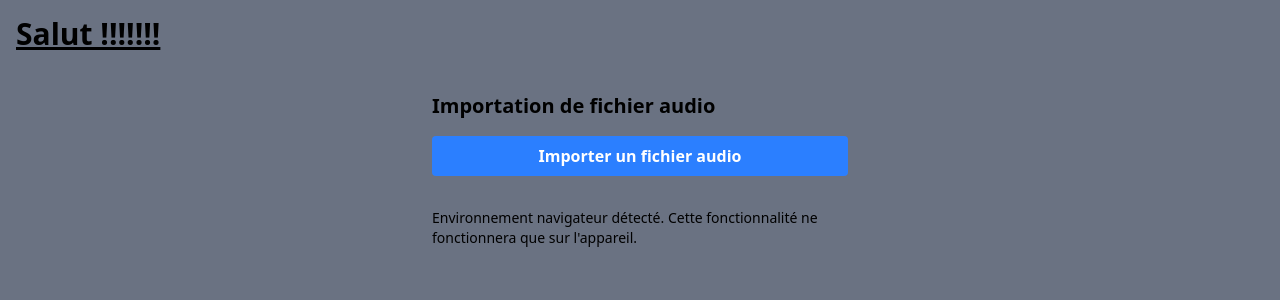
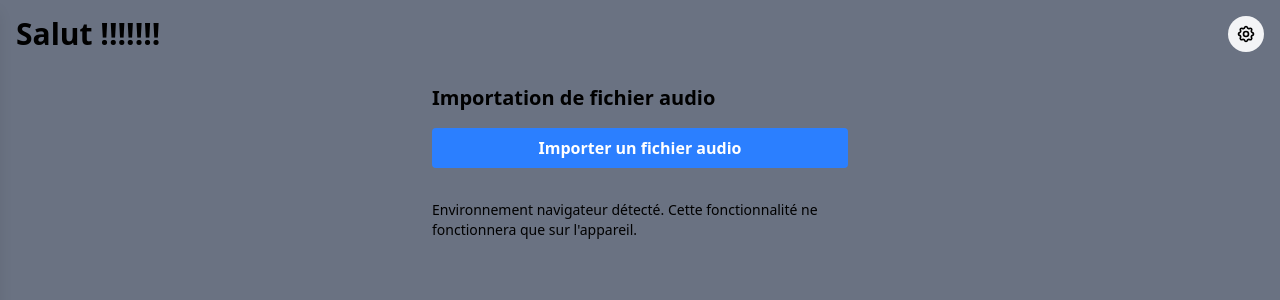
Before and after one commit to Raspberry42/Audio-lab-v3, a SvelteKit app: page / in a window 1280 px wide. Shown: the top 300 px of the page. Built offline with nearby package versions, Linux system fonts and the light colour scheme.

Commit message:
Ajout d'une modal pour les paramètres, il faut faire fonctionner le bouton fermer

```diff
--- /dev/null
+++ b/src/lib/components/parametre/Bouton.svelte
@@ -0,0 +1,27 @@
+<!-- src/lib/components/parametre/Bouton.svelte -->
+<script>
+  // Utiliser props au lieu de createEventDispatcher dans Svelte 5
+  let { onClick } = $props();
+
+  // Fonction pour gérer les événements clavier
+  function handleKeydown(event) {
+    // Activer le bouton quand on appuie sur Entrée ou Espace
+    if (event.key === 'Enter' || event.key === ' ') {
+      event.preventDefault(); // Empêcher le défilement avec la touche Espace
+      onClick();
+    }
+  }
+</script>
+
+<button
+  class="p-2 bg-gray-100 rounded-full hover:bg-gray-200 transition-colors"
+  onclick={onClick}
+  onkeydown={handleKeydown}
+  aria-label="Paramètres"
+>
+  <!-- Icône d'engrenage -->
+  <svg xmlns="http://www.w3.org/2000/svg" class="h-5 w-5" fill="none" viewBox="0 0 24 24" stroke="currentColor">
+    <path stroke-linecap="round" stroke-linejoin="round" stroke-width="2" d="M10.325 4.317c.426-1.756 2.924-1.756 3.35 0a1.724 1.724 0 002.573 1.066c1.543-.94 3.31.826 2.37 2.37a1.724 1.724 0 001.065 2.572c1.756.426 1.756 2.924 0 3.35a1.724 1.724 0 00-1.066 2.573c.94 1.543-.826 3.31-2.37 2.37a1.724 1.724 0 00-2.572 1.065c-.426 1.756-2.924 1.756-3.35 0a1.724 1.724 0 00-2.573-1.066c-1.543.94-3.31-.826-2.37-2.37a1.724 1.724 0 00-1.065-2.572c-1.756-.426-1.756-2.924 0-3.35a1.724 1.724 0 001.066-2.573c-.94-1.543.826-3.31 2.37-2.37.996.608 2.296.07 2.572-1.065z" />
+    <path stroke-linecap="round" stroke-linejoin="round" stroke-width="2" d="M15 12a3 3 0 11-6 0 3 3 0 016 0z" />
+  </svg>
+</button>
--- /dev/null
+++ b/src/lib/components/parametre/SettingsModal.svelte
@@ -0,0 +1,72 @@
+<!-- src/lib/components/parametre/SettingsModal.svelte -->
+<script>
+  // En Svelte 5, la syntaxe correcte pour $props avec $bindable
+  let { isOpen = $bindable(false) } = $props();
+
+  // Fonction pour fermer la modal
+  function closeModal() {
+    isOpen = false;
+  }
+
+  // Fonction pour gérer la touche Escape
+  function handleKeydown(event) {
+    if (event.key === 'Escape' && isOpen) {
+      closeModal();
+    }
+  }
+</script>
+
+<!--
+  La modal utilise une combinaison de classes Tailwind pour:
+  1. Positionner absolument la modal sur tout l'écran
+  2. Gérer la transition avec translate-x
+  3. Ajouter une ombre et arrière-plan
+ -->
+<div
+  class="fixed inset-0 z-50 overflow-hidden flex pointer-events-none"
+  class:pointer-events-auto={isOpen}
+  role="dialog"
+  aria-modal={isOpen}
+  aria-labelledby="modal-title"
+>
+  <!-- Arrière-plan semi-transparent avec transition d'opacité -->
+  <div
+    class="absolute inset-0 bg-black transition-opacity duration-300 ease-in-out"
+    class:opacity-0={!isOpen}
+    class:opacity-50={isOpen}
+    onclick={closeModal}
+    onkeydown={handleKeydown}
+    role="button"
+    tabindex="0"
+    aria-label="Fermer les paramètres"
+  ></div>
+
+  <!-- Conteneur de la modal avec transition par la gauche -->
+  <div
+    class="absolute top-0 left-0 h-full w-3/4 max-w-md bg-white shadow-lg transform transition-transform duration-300 ease-in-out"
+    class:translate-x-0={isOpen}
+    class:-translate-x-full={!isOpen}
+  >
+    <!-- En-tête avec titre et bouton de fermeture -->
+    <div class="flex items-center justify-between p-4 border-b">
+      <h2 id="modal-title" class="text-lg font-bold">Paramètres</h2>
+      <button
+        type="button"
+        class="p-2 rounded-full hover:bg-gray-100 transition-colors"
+        onclick={closeModal}
+        onkeydown={handleKeydown}
+        aria-label="Fermer les paramètres"
+      >
+        <!-- Icône X simple -->
+        <svg xmlns="http://www.w3.org/2000/svg" class="h-5 w-5" fill="none" viewBox="0 0 24 24" stroke="currentColor">
+          <path stroke-linecap="round" stroke-linejoin="round" stroke-width="2" d="M6 18L18 6M6 6l12 12" />
+        </svg>
+      </button>
+    </div>
+
+    <!-- Contenu de la modal -->
+    <div class="p-4">
+      <p>Contenu des paramètres ici.</p>
+    </div>
+  </div>
+</div>
--- a/src/lib/index.js
+++ /dev/null
@@ -1 +0,0 @@
-// place files you want to import through the `$lib` alias in this folder.
--- a/src/routes/+layout.svelte
+++ b/src/routes/+layout.svelte
@@ -1,7 +1,8 @@
+<!-- src/routes/+layout.svelte -->
 <script>
   let { children } = $props();
   import "../app.css";
-  import AppInitService from '../lib/AppInitService.svelte';
+  import AppInitService from '../lib/services/AppInitService.svelte';
 </script>
 
 <!-- Component qui s'exécute au démarrage -->
--- a/src/routes/+page.svelte
+++ b/src/routes/+page.svelte
@@ -1,13 +1,34 @@
+<!-- src/routes/+page.svelte -->
 <script>
   import AudioImport from './AudioImport.svelte';
+  import BoutonParametre from '$lib/components/parametre/Bouton.svelte';
+  import SettingsModal from '$lib/components/parametre/SettingsModal.svelte';
+
+  // État pour contrôler l'ouverture du modal de paramètres
+  let isSettingsOpen = false;
+
+  // Fonction pour ouvrir les paramètres
+  function openSettings() {
+    isSettingsOpen = true;
+  }
 </script>
 
 <div class="p-4">
-  <h1 class="text-3xl font-bold underline mb-6">
-    Salut !!!!!!!
-  </h1>
+  <!-- En-tête avec titre et bouton de paramètres -->
+  <div class="flex justify-between items-center mb-4">
+    <h1 class="text-3xl font-bold">
+      Salut !!!!!!!
+    </h1>
 
+    <!-- Bouton de paramètres avec gestionnaire d'événement -->
+    <BoutonParametre onClick={openSettings} />
+  </div>
+
+  <!-- Composant d'importation audio -->
   <AudioImport />
+
+  <!-- Modal des paramètres avec liaison bidirectionnelle -->
+  <SettingsModal bind:isOpen={isSettingsOpen} />
 </div>
 
 <style lang="postcss">
--- a/src/routes/AudioImport.svelte
+++ b/src/routes/AudioImport.svelte
@@ -1,5 +1,5 @@
+<!-- src/routes/AudioImport.svelte -->
 <script>
-  // AudioImport.svelte
   import { onMount } from 'svelte';
   import { Filesystem, Directory } from '@capacitor/filesystem';
 
```
Also changed, not shown: src/lib/services/AppInitService.svelte (renamed from src/lib/AppInitService.svelte), 10 other files (tests, documents, lock files or other folders).
